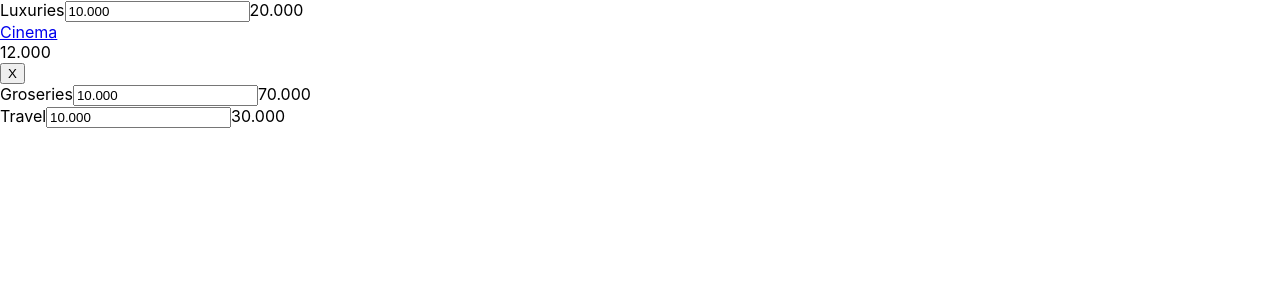
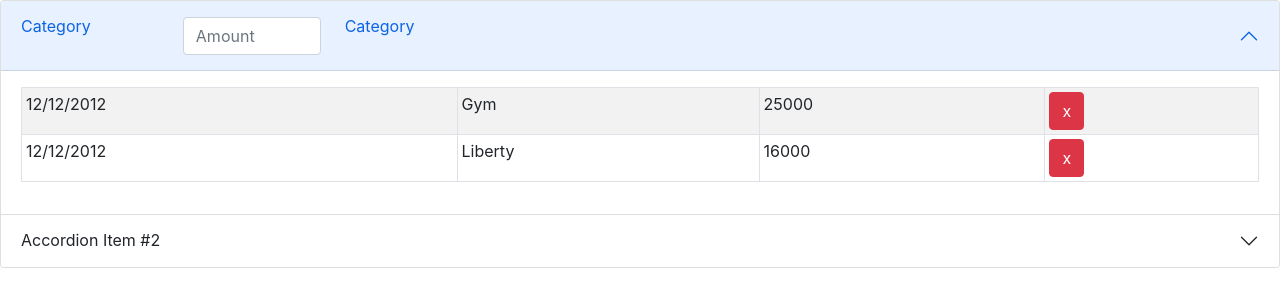
Before and after one commit to TheLastRKoch/capitalFocus.ui, a React (Create React App) app: page / in a window 1280 px wide. Shown: the top 306 px of the page. Built offline with nearby package versions, Linux system fonts and the light colour scheme.

Commit message:
working the the base ui

```diff
--- a/public/index.html
+++ b/public/index.html
@@ -3,6 +3,7 @@
   <head>
     <meta charset="utf-8" />
     <link rel="icon" href="%PUBLIC_URL%/favicon.ico" />
+    <link rel="stylesheet" href="https://cdn.jsdelivr.net/npm/bootstrap@5.1.3/dist/css/bootstrap.min.css" integrity="sha384-1BmE4kWBq78iYhFldvKuhfTAU6auU8tT94WrHftjDbrCEXSU1oBoqyl2QvZ6jIW3" crossorigin="anonymous">
     <meta name="viewport" content="width=device-width, initial-scale=1" />
     <meta name="theme-color" content="#000000" />
     <meta
--- a/src/App.js
+++ b/src/App.js
@@ -1,15 +1,21 @@
 import Container from 'react-bootstrap/Container';
 import BudgetDetail from './components/BudgetDetail/BudgetDetail';
 import BudgetElement from './components/BudgetElement/BudgetElement'
+import ThemeProvider from 'react-bootstrap/ThemeProvider'
+import Temp from './components/Temp/Temp';
 
 function App() {
   return (
-    <Container>
-      <BudgetElement categoryName="Luxuries" amount="20.000" remainingAmount="10.000"></BudgetElement>
-      <BudgetDetail description="Cinema" amount="12.000"></BudgetDetail>
-      <BudgetElement categoryName="Groseries" amount="70.000" remainingAmount="10.000"></BudgetElement>
-      <BudgetElement categoryName="Travel" amount="30.000" remainingAmount="10.000"></BudgetElement>
-    </Container>
+    // <Container>
+    //   <BudgetElement categoryName="Luxuries" amount="20.000" remainingAmount="10.000"></BudgetElement>
+    //   <BudgetDetail description="Cinema" amount="12.000"></BudgetDetail>
+    //   <BudgetElement categoryName="Groseries" amount="70.000" remainingAmount="10.000"></BudgetElement>
+    //   <BudgetElement categoryName="Travel" amount="30.000" remainingAmount="10.000"></BudgetElement>
+    // </Container>
+    <ThemeProvider breakpoints={['xxxl', 'xxl', 'xl', 'lg', 'md', 'sm', 'xs', 'xxs']}
+    minBreakpoint="xxs">
+      <Temp></Temp>
+    </ThemeProvider>
   );
 }
 
--- a/src/components/BudgetDetail/BudgetDetail.js
+++ b/src/components/BudgetDetail/BudgetDetail.js
@@ -1,16 +1,16 @@
 import React from 'react';
-import PropTypes from 'prop-types';
 import './BudgetDetail.css';
 
-const BudgetDetail = (props) => (
-  <div className="BudgetDetail">
-    <div><a href="#">{props.description}</a></div>
-    <div>{props.amount}</div>
-    <button>X</button>
-  </div>
-);
-
-BudgetDetail.propTypes = {};
-BudgetDetail.defaultProps = {};
+class BudgetDetail extends React.Component {
+  render() {
+    return (
+      <div className="BudgetDetail">
+        <div><a href="#">{this.props.description}</a></div>
+        <div>{this.props.amount}</div>
+        <button>X</button>
+      </div>
+    );
+  }
+}
 
 export default BudgetDetail;
--- /dev/null
+++ b/src/components/Temp/Temp.css
@@ -0,0 +1 @@
+.Temp {}
--- /dev/null
+++ b/src/components/Temp/Temp.js
@@ -0,0 +1,67 @@
+import React from 'react';
+import Form from 'react-bootstrap/Form';
+import Accordion from 'react-bootstrap/Accordion';
+import './Temp.css';
+import Row from 'react-bootstrap/Row';
+import Col from 'react-bootstrap/Col';
+import Table from 'react-bootstrap/Table';
+import Button from 'react-bootstrap/Button';
+
+
+const Temp = () => (
+  <Accordion defaultActiveKey="0">
+    <Accordion.Item eventKey="0">
+      <Accordion.Header>
+        <Form>
+          <Row>
+            <Col>
+              <Form.Label>Category</Form.Label>
+            </Col>
+            <Col>
+              <Form.Control placeholder="Amount" />
+            </Col>
+            <Col>
+              <Form.Label>Category</Form.Label>
+            </Col>
+          </Row>
+        </Form>
+      </Accordion.Header>
+      <Accordion.Body>
+        <Table striped bordered hover size="sm">
+          <tbody>
+            <tr>
+              <td>12/12/2012</td>
+              <td>Gym</td>
+              <td>25000</td>
+              <td><Button variant="danger">x</Button></td>
+            </tr>
+            <tr>
+              <td>12/12/2012</td>
+              <td>Liberty</td>
+              <td>16000</td>
+              <td><Button variant="danger">x</Button></td>
+            </tr>
+          </tbody>
+        </Table>
+      </Accordion.Body>
+    </Accordion.Item>
+    <Accordion.Item eventKey="1">
+      <Accordion.Header>Accordion Item #2</Accordion.Header>
+      <Accordion.Body>
+        Lorem ipsum dolor sit amet, consectetur adipiscing elit, sed do
+        eiusmod tempor incididunt ut labore et dolore magna aliqua. Ut enim ad
+        minim veniam, quis nostrud exercitation ullamco laboris nisi ut
+        aliquip ex ea commodo consequat. Duis aute irure dolor in
+        reprehenderit in voluptate velit esse cillum dolore eu fugiat nulla
+        pariatur. Excepteur sint occaecat cupidatat non proident, sunt in
+        culpa qui officia deserunt mollit anim id est laborum.
+      </Accordion.Body>
+    </Accordion.Item>
+  </Accordion>
+);
+
+Temp.propTypes = {};
+
+Temp.defaultProps = {};
+
+export default Temp;
```
Also changed, not shown: 1 other file (tests, documents, lock files or other folders).
